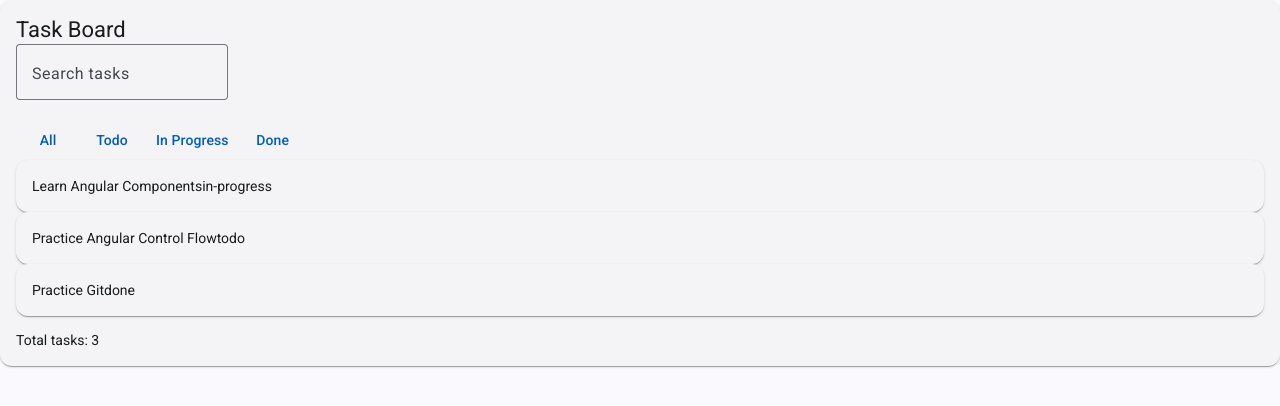
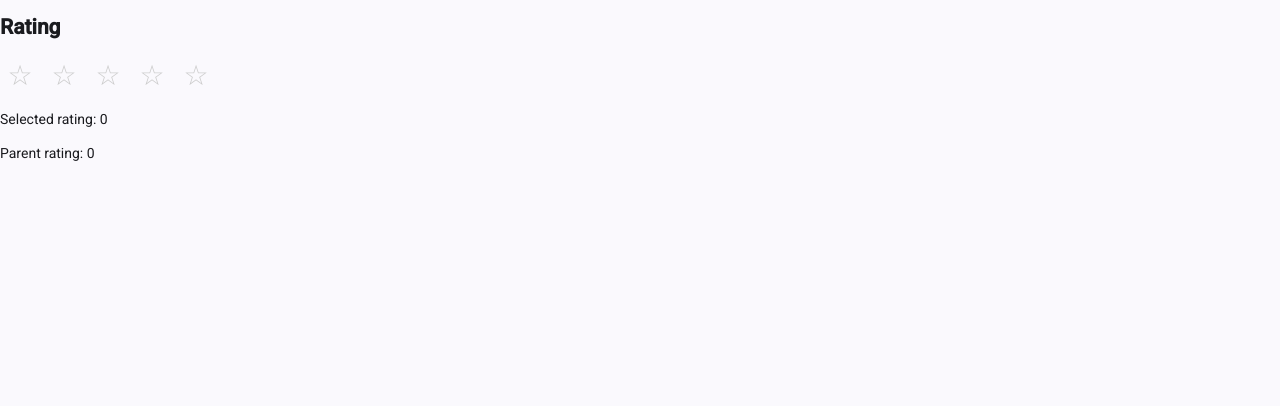
Before and after one commit to Ridd07/angular-interview-lab, an Angular app: page / in a window 1280 px wide. Shown: the top 406 px of the page. Built offline with nearby package versions, Linux system fonts and the light colour scheme.

Commit message:
task-05: Star Rating component with hover preview and dynamic highlighting

```diff
--- a/src/app/app.html
+++ b/src/app/app.html
@@ -1 +1,6 @@
-<app-task-board></app-task-board>
+<app-rating
+[rating]="selectedRating"
+(ratingChange)="onRatingChange($event)">
+</app-rating>
+
+<p>Parent rating: {{ selectedRating }}</p>
--- a/src/app/app.ts
+++ b/src/app/app.ts
@@ -1,14 +1,18 @@
 import { Component } from '@angular/core';
-import { TaskBoard } from './task-board/task-board';
+import { Rating } from './rating/rating';
+
 
 @Component({
   selector: 'app-root',
-  imports: [TaskBoard ],
+  imports: [Rating],
   templateUrl: './app.html',
   styleUrl: './app.css'
 })
 
+export class App {
+  selectedRating = 0;
 
-export class App {
-
+  onRatingChange(value: number){
+    this.selectedRating = value;
+  }
 }
--- /dev/null
+++ b/src/app/rating/rating.css
@@ -0,0 +1,22 @@
+.rating {
+  display: flex;
+  gap: 4px;
+}
+
+.rating button {
+  font-size: 28px;
+  cursor: pointer;
+  color: #ccc;
+  transition: color 0.2s ease, transform 0.2s ease;
+  background: none;
+  border: none;
+  padding: 4px;
+}
+
+.rating button.highlighted {
+  color: #f5a623;
+}
+
+.rating button:hover {
+  transform: scale(1.2);
+}
--- /dev/null
+++ b/src/app/rating/rating.html
@@ -0,0 +1,15 @@
+<h2>Rating</h2>
+
+<div class="rating">
+  @for (star of stars; track star) {
+    <button mat-icon-button
+      [class]="getStarClass(star)"
+      (click)="selectRating(star)"
+      (mouseenter)="onHover(star)"
+      (mouseleave)="onLeave()">
+      {{ getStar(star) }}
+    </button>
+  }
+</div>
+
+<p>Selected rating: {{ rating }}</p>
--- /dev/null
+++ b/src/app/rating/rating.ts
@@ -0,0 +1,41 @@
+import { Component, EventEmitter, Input, Output } from '@angular/core';
+import {MatButtonModule} from '@angular/material/button';
+
+@Component({
+  imports: [MatButtonModule],
+  selector: 'app-rating',
+  styleUrl: './rating.css',
+  templateUrl: './rating.html',
+})
+export class Rating {
+
+  @Input() rating: number = 0;
+
+  @Output() ratingChange = new EventEmitter<number>();
+
+  stars = [1, 2, 3, 4, 5];
+  hoveredStar: number = 0;
+
+  selectRating(value: number){
+    this.rating = value;
+    this.ratingChange.emit(value);
+  }
+
+  onHover(star: number){
+    this.hoveredStar = star;
+  }
+
+  onLeave(){
+    this.hoveredStar = 0;
+  }
+
+  getStar(star: number): string {
+    const active = this.hoveredStar || this.rating;
+    return star <= active ? '★' : '☆';
+  }
+
+  getStarClass(star: number): string {
+    const active = this.hoveredStar || this.rating;
+    return star <= active ? 'highlighted' : '';
+  }
+}
--- a/src/app/task-board/task-board.html
+++ /dev/null
@@ -1,61 +0,0 @@
-<mat-card>
-
-  <mat-card-header>
-    <mat-card-title>Task Board</mat-card-title>
-  </mat-card-header>
-
-  <mat-card-content>
-
-    <mat-form-field appearance="outline">
-
-      <mat-label>Search tasks</mat-label>
-
-      <input
-        matInput
-        [(ngModel)]="searchText">
-
-    </mat-form-field>
-
-
-<div class="filters">
-  <button mat-button (click)="changeFilter('all')">All</button>
-
-  <button mat-button (click)="changeFilter('todo')">Todo</button>
-
-  <button mat-button (click)="changeFilter('in-progress')">In Progress</button>
-
-  <button mat-button (click)="changeFilter('done')">Done</button>
-</div>
-
-@if (loading) {
-
-  <p>Loading tasks...</p>
-
-} @else {
-
-  @if (filteredTasks.length === 0) {
-
-    <p>No tasks found.</p>
-
-  } @else {
-
-    @for (task of filteredTasks; track task.id) {
-
-      <mat-card class="task-row">
-
-        <mat-card-content>
-
-          <span>{{ task.title }}</span>
-
-          <span>{{ task.status }}</span>
-
-        </mat-card-content>
-
-      </mat-card>
-    }
-  }
-}
-<p>Total tasks: {{ filteredTasks.length }}</p>
-</mat-card-content>
-
-</mat-card>
--- a/src/app/task-board/task-board.ts
+++ /dev/null
@@ -1,72 +0,0 @@
-import { Component } from '@angular/core';
-import { FormsModule } from '@angular/forms';
-import { MatButtonModule } from '@angular/material/button';
-import { MatCardModule } from '@angular/material/card';
-import { MatFormFieldModule } from '@angular/material/form-field';
-import { MatInputModule } from '@angular/material/input';
-
-interface Task {
-  id: number;
-  title: string;
-  status: 'todo' | 'in-progress' | 'done';
-}
-
-@Component({
-  imports: [ FormsModule, MatButtonModule, MatCardModule,  MatFormFieldModule, MatInputModule],
-  selector: 'app-task-board',
-  styleUrl: './task-board.css',
-  templateUrl: './task-board.html'
-})
-export class TaskBoard {
-
-  loading = false;
-
-  selectedStatus = 'all';
-
-  searchText = '';
-
-  tasks: Task[] = [
-    {
-      id: 1,
-      title: 'Learn Angular Components',
-      status: 'in-progress',
-    },
-    {
-      id: 2,
-      title: 'Practice Angular Control Flow',
-      status: 'todo',
-    },
-    {
-      id: 3,
-      title: 'Practice Git',
-      status: 'done',
-    },
-  ];
-
-  changeFilter(status: string){
-    this.selectedStatus = status;
-  }
-
-  get filteredTasks(): Task[] {
-
-    let result = this.tasks;
-
-    if (this.selectedStatus !== 'all') {
-      result = result.filter(
-        task => task.status === this.selectedStatus
-      );
-
-    }
-
-    if (this.searchText.trim()) {
-    result = result.filter(
-      task =>
-        task.title
-          .toLowerCase()
-          .includes(this.searchText.toLowerCase())
-    );
-  }
-
-  return result;
-  }
-}
```
Also changed, not shown: src/app/task-board/task-board.css (deleted), 1 other file (tests, documents, lock files or other folders).
